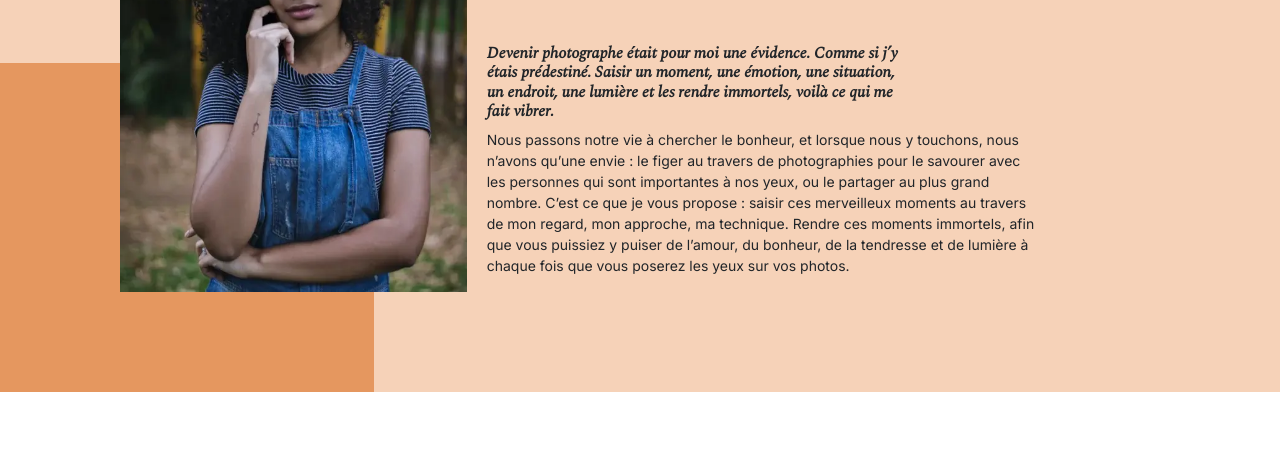
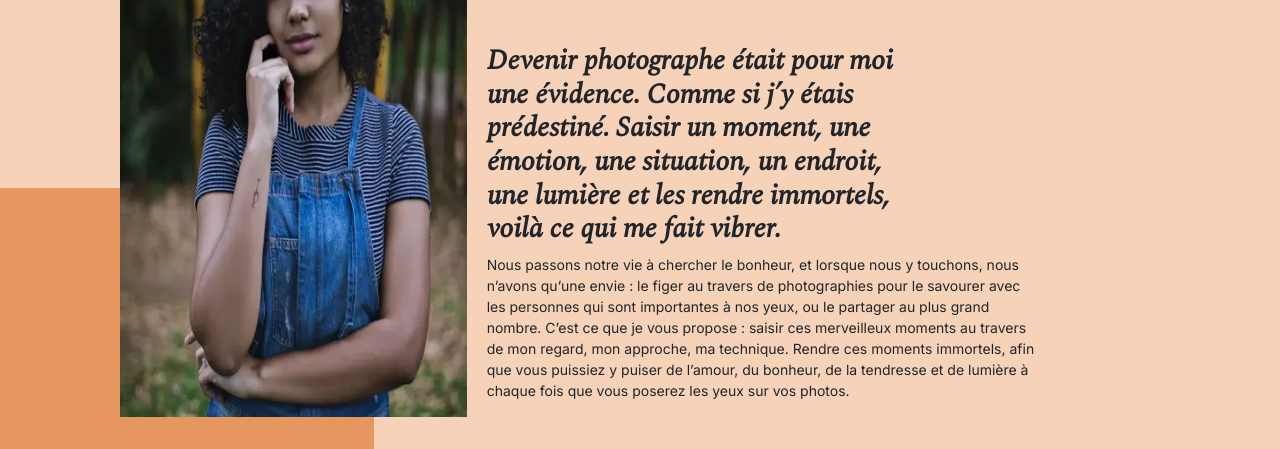
Before and after one commit to DorraBenAissa/Projet_09, a plain HTML site: page index.html in a window 1280 px wide. Shown: the part 305-754 px from the top of the page. Drawn offline with nearby package versions, Linux system fonts and the light colour scheme.

Commit message:
chagement titre

```diff
--- a/index.html
+++ b/index.html
@@ -112,9 +112,9 @@
 			</div>
 			<article id="about-me">
 				<h2 class="about-me__title">A propos de moi</h2>
-				<h6 class="about-me__introduction">Devenir photographe était pour moi une évidence. Comme si j’y étais
+				<h3 class="about-me__introduction">Devenir photographe était pour moi une évidence. Comme si j’y étais
 					prédestiné. Saisir un moment, une émotion, une situation, un endroit, une lumière et les rendre
-					immortels, voilà ce qui me fait vibrer.</h6>
+					immortels, voilà ce qui me fait vibrer.</h3>
 				<p>Nous passons notre vie à chercher le bonheur, et lorsque nous y touchons, nous n’avons qu’une envie :
 					le
 					figer au travers de photographies pour le savourer avec les personnes qui sont importantes à nos
@@ -228,7 +228,7 @@
 		<div id="contact">
 			<div class="container">
 				<div class="form-container">
-					<h3>Une question ? Une demande de devis ?</h3>
+					<h2>Une question ? Une demande de devis ?</h2>
 					<p> N’hésitez pas à m’écrire ! Je vous répondrais en moins de 24 heures</p>
 					<form action="" method="post">
 						<label>Nom</label>
```
Also changed, not shown: 1 other file.
